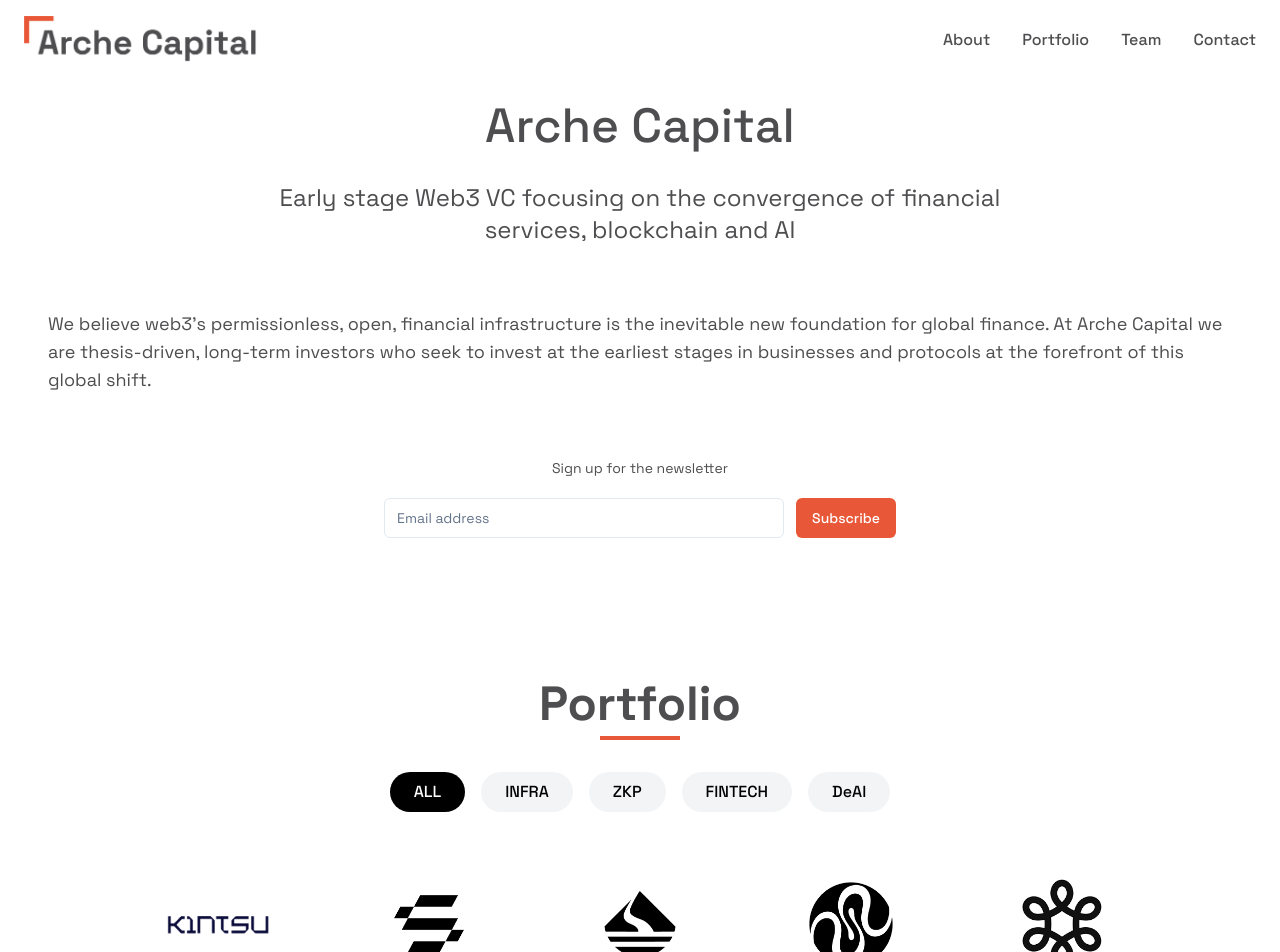
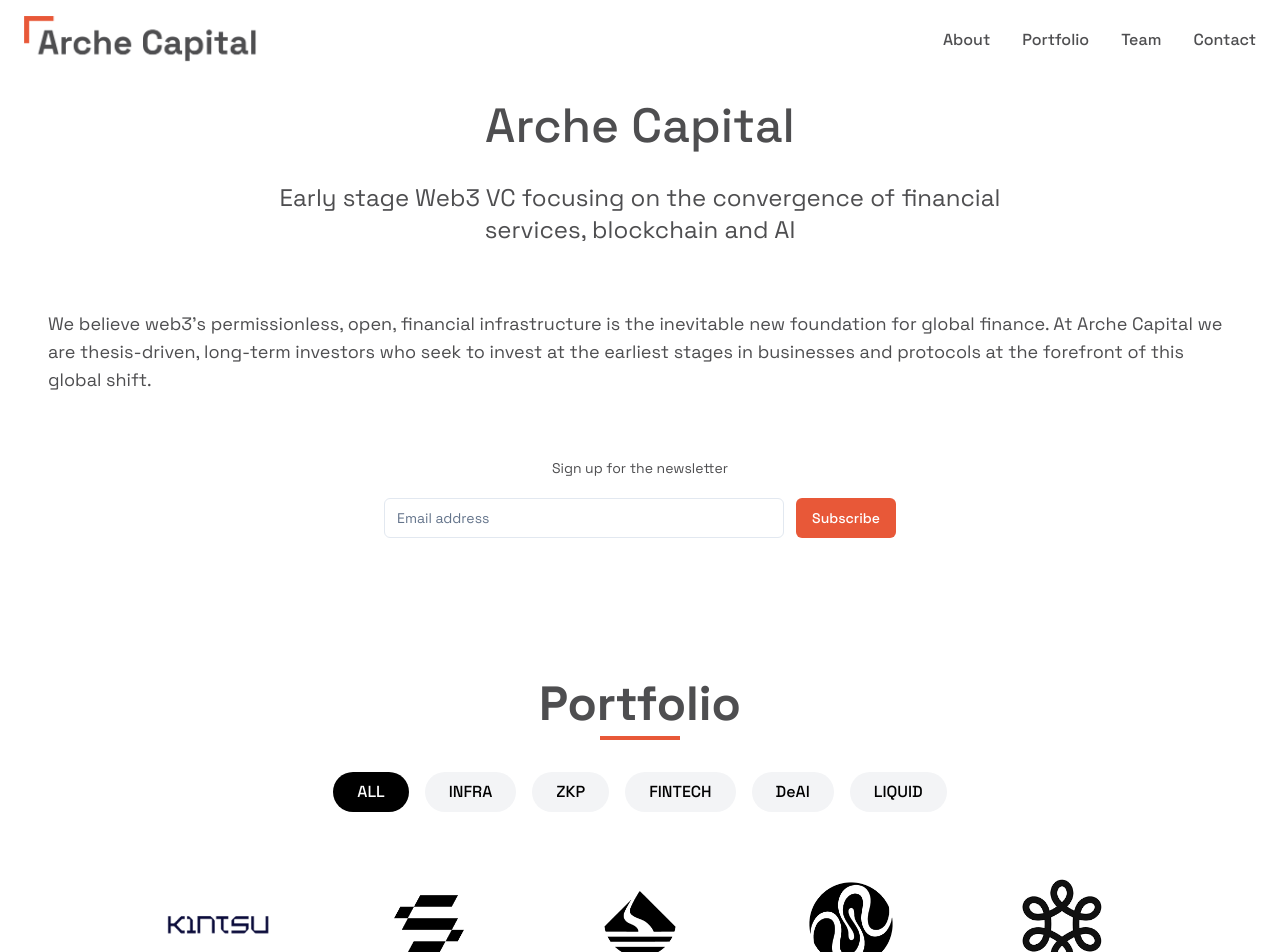
Before and after one commit to Arche-Capital/arche.capital, a React (Vite) app: page / in a window 1280 px wide. Shown: the top 952 px of the page. Built offline with nearby package versions, Linux system fonts and the light colour scheme.

Commit message:
Update PortfolioSection.tsx

```diff
--- a/src/components/PortfolioSection.tsx
+++ b/src/components/PortfolioSection.tsx
@@ -3,7 +3,7 @@ import { useState } from "react";
 import { cn } from "@/lib/utils";
 import { useIsMobile } from "@/hooks/use-mobile";
 
-type Category = "ALL" | "INFRA" | "ZKP" | "FINTECH" | "DeAI";
+type Category = "ALL" | "INFRA" | "ZKP" | "FINTECH" | "DeAI" | "LIQUID";
 
 interface Company {
   name: string;
@@ -33,12 +33,15 @@ const companies: Company[] = [
   { name: "Bitmind", logo: "/DeAILogos/BitmindLogo.png", category: "DeAI" },
   { name: "Naptha AI", logo: "/DeAILogos/NapthaAILogo.png", category: "DeAI" },
   { name: "Taofu", logo: "/DeAILogos/TAOFU.png", category: "DeAI" },
-  { name: "Inference Labs", logo: "/DeAILogos/InferenceLabsLogo.png", category: "DeAI" }
+  { name: "Inference Labs", logo: "/DeAILogos/InferenceLabsLogo.png", category: "DeAI" },
+  { name: "SharpLink - SBET", logo: "/LiquidLogos/SharplinkLogo.png", category: "LIQUID" },
+  { name: "xTAO", logo: "/LiquidLogos/xTAOLogo.png", category: "LIQUID" },
+  { name: "Oranje", logo: "/LiquidLogos/OranjeLogo.png", category: "LIQUID" }
 ];
 
 const PortfolioSection = () => {
   const [activeCategory, setActiveCategory] = useState<Category>("ALL");
-  const categories: Category[] = ["ALL", "INFRA", "ZKP", "FINTECH", "DeAI"];
+  const categories: Category[] = ["ALL", "INFRA", "ZKP", "FINTECH", "DeAI", "LIQUID"];
   const isMobile = useIsMobile();
 
   // Filter for ALL category or specific category
```
